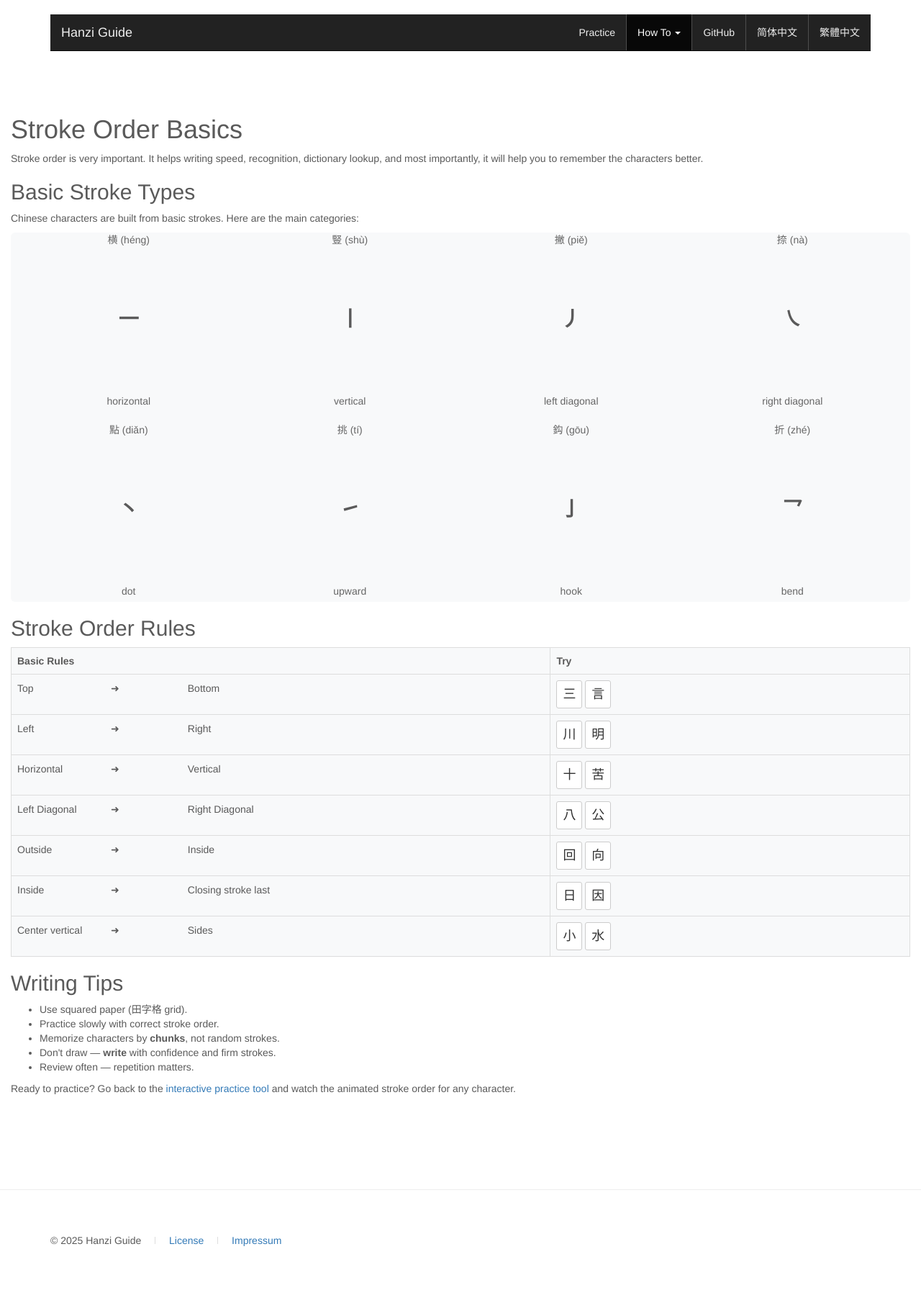
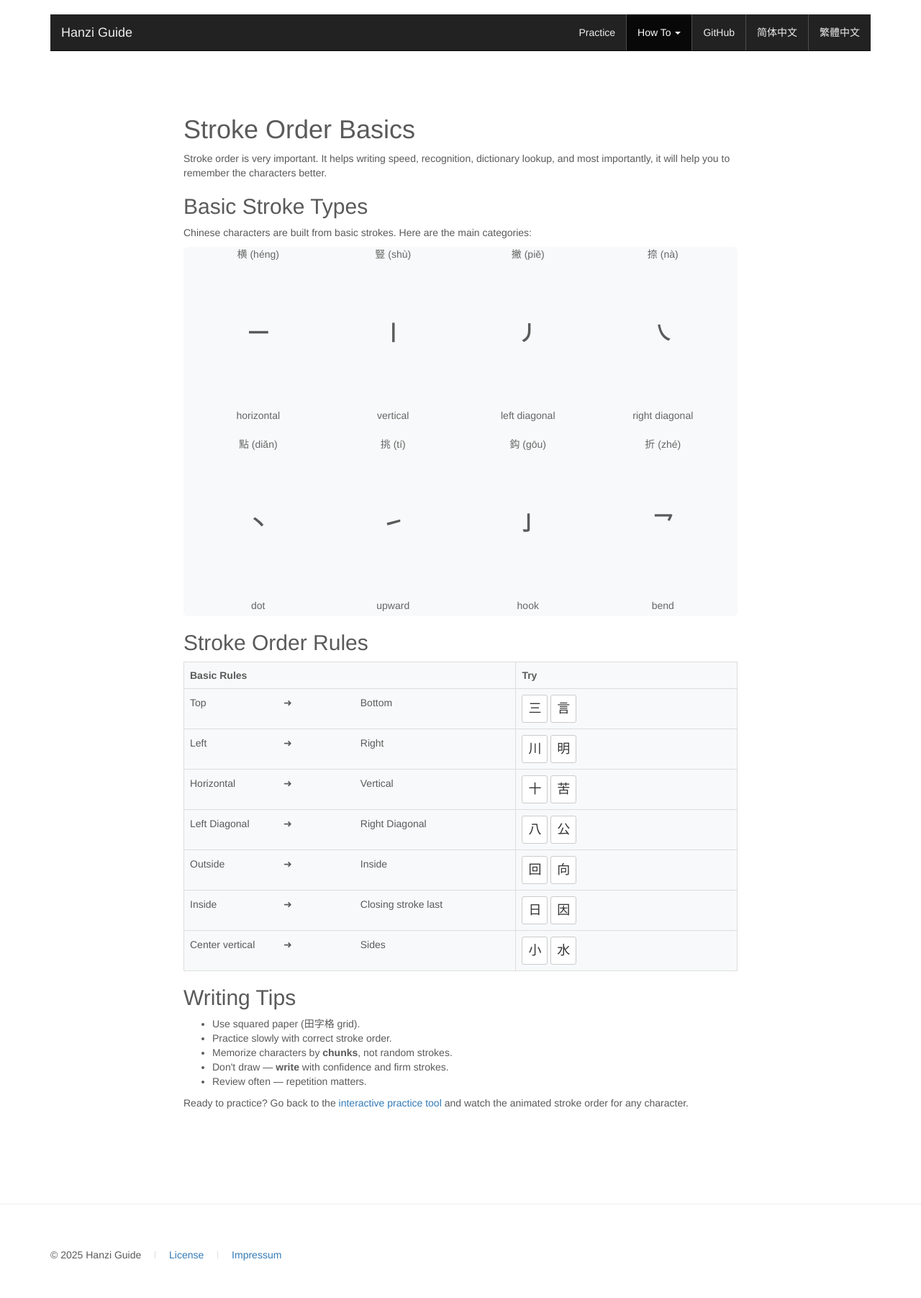
Before and after one commit to yorickreum/hanziguide, a Jekyll site: the page built from howto-stroke-order.html, in a window 1280 px wide. Shown: the whole page at 72% size. Built offline with Jekyll 4.4.1, drawn with Linux system fonts in a browser that asks for light colours; comment, search, counter and statistics services are not loaded.

Commit message:
Fix stroke order page container width

```diff
--- a/howto-stroke-order.html
+++ b/howto-stroke-order.html
@@ -133,14 +133,6 @@ permalink: /howto/stroke-order/
     overflow-x: hidden;
   }
 
-  /* Make main container responsive on small screens */
-  .container[style*="width: 800px"] {
-    width: 100% !important;
-    padding-left: 15px;
-    padding-right: 15px;
-    box-sizing: border-box;
-  }
-
   /* Ensure stroke rules table fits viewport width */
   .stroke-rules-table {
     width: 100%;
@@ -179,7 +171,7 @@ permalink: /howto/stroke-order/
   }
 </style>
 
-<div class="container" style="width: 800px; padding-top: 40px; padding-bottom: 60px;">
+<div class="container" style="max-width: 800px; padding-top: 40px; padding-bottom: 60px;">
 
 <h1>Stroke Order Basics</h1>
 
```
